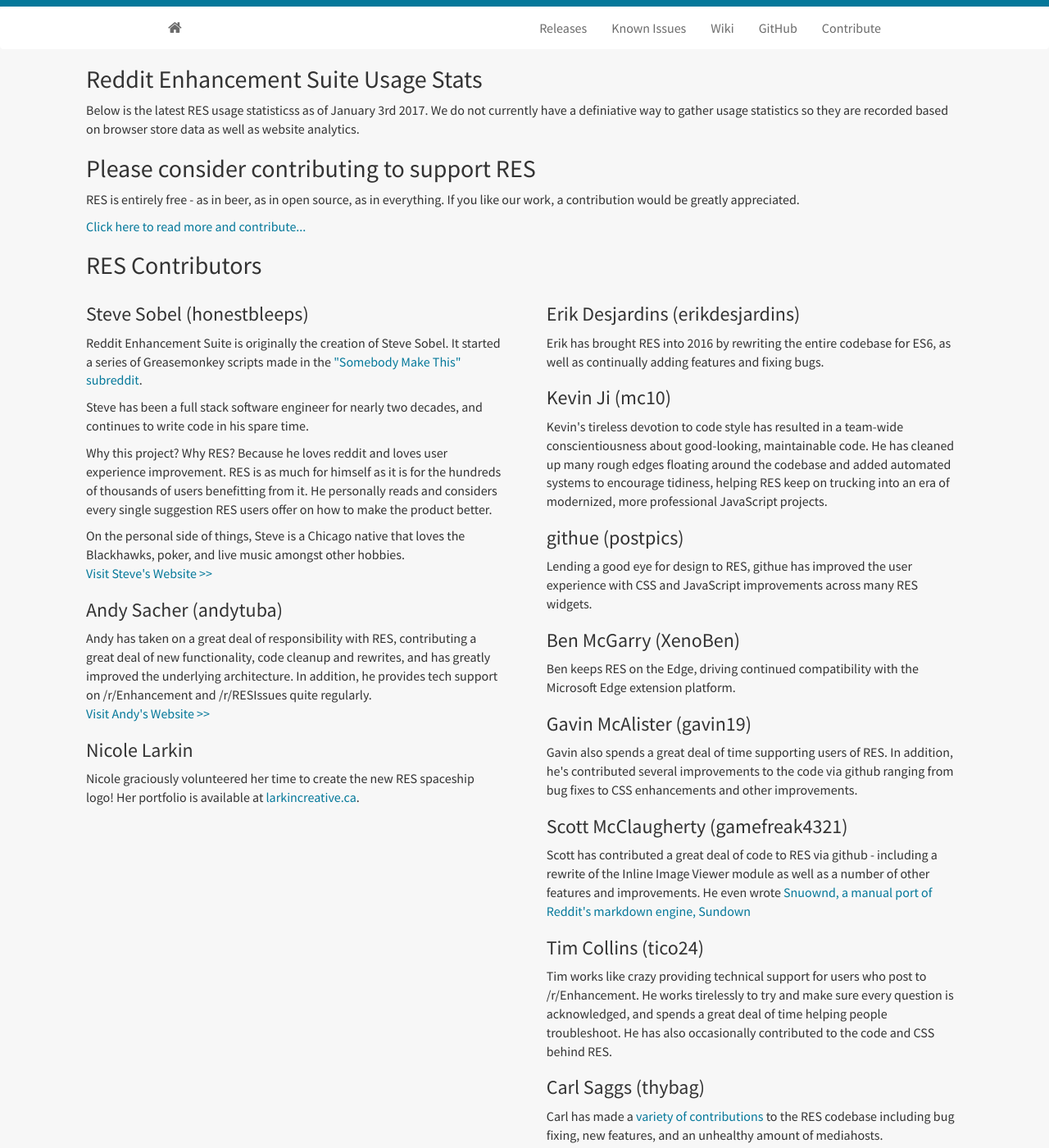
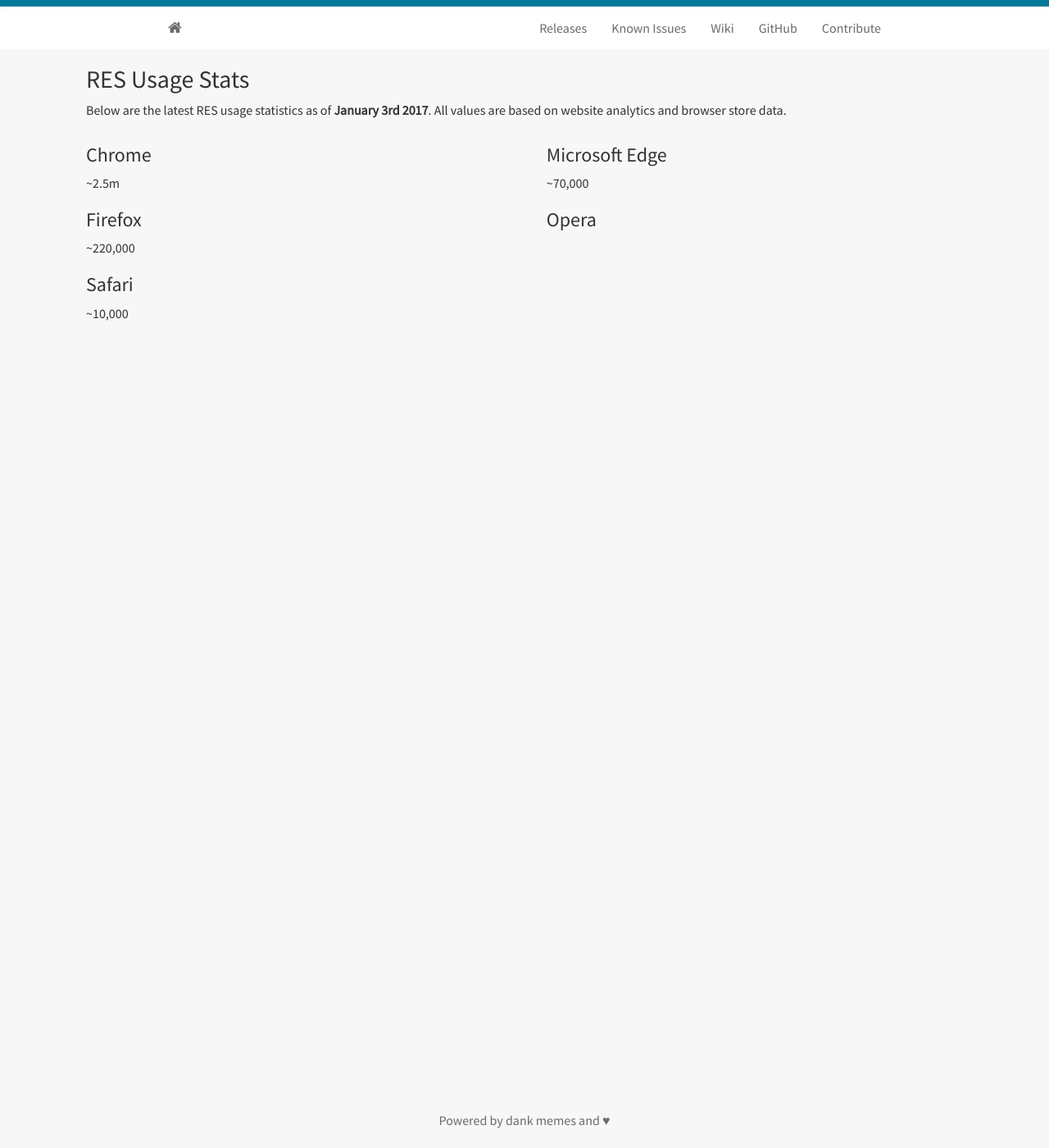
Before and after one commit to Reddit-Enhancement-Suite/Reddit-Enhancement-Suite.github.io, a Jekyll site: the page built from usage.html, in a window 1280 px wide and 1400 px high. Shown: the whole window at 82% size. Built offline with Jekyll 4.4.1, drawn with Linux system fonts in a browser that asks for light colours; nearby versions of some CDN libraries; some of the changed text lies outside the part shown.

Commit message:
Update usage.html

```diff
--- a/usage.html
+++ b/usage.html
@@ -3,59 +3,27 @@
 title: Usage
 ---
 
-<h2>Reddit Enhancement Suite Usage Stats</h2>
-<p>Below is the latest RES usage statisticss as of January 3rd 2017. We do not currently have a definiative way to gather usage statistics so they are recorded based on browser store data as well as website analytics.</p>
+<h2>RES Usage Stats</h2>
+<p>Below are the latest RES usage statistics as of <b>January 3rd 2017</b>. All values are based on website analytics and browser store data.</p>
 
-
-<h2>Please consider contributing to support RES</h2>
-<p>RES is entirely free - as in beer, as in open source, as in everything.  If you like our work, a contribution would be greatly appreciated.</p>
-<p><a href="/contribute" title="Contribute - money OR code!">Click here to read more and contribute...</a></p>
-
-
-<h2>RES Contributors</h2>
 <div class="twoCol">
 	<span>
-		<h3>Steve Sobel (honestbleeps)</h3>
-		<p>Reddit Enhancement Suite is originally the creation of Steve Sobel.  It started a series of Greasemonkey scripts made in the <a target="_blank" href="https://www.reddit.com/r/SomebodyMakeThis">"Somebody Make This" subreddit</a>.</p>
-		<p>Steve has been a full stack software engineer for nearly two decades, and continues to write code in his spare time.</p>
-		<p>Why this project? Why RES? Because he loves reddit and loves user experience improvement. RES is as much for himself as it is for the hundreds of thousands of users benefitting from it. He personally reads and considers every single suggestion RES users offer on how to make the product better.</p>
-		<p>On the personal side of things, Steve is a Chicago native that loves the Blackhawks, poker, and live music amongst other hobbies.<br>
-		<a target="_blank" href="http://honestbleeps.com/">Visit Steve's Website &gt;&gt;</a></p>
+		<h3>Chrome</h3>
+		<p>~2.5m</p>
 
-		<h3>Andy Sacher (andytuba)</h3>
-		<p>Andy has taken on a great deal of responsibility with RES, contributing a great deal of new functionality, code cleanup and rewrites, and has greatly improved the underlying architecture. In addition, he provides tech support on /r/Enhancement and /r/RESIssues quite regularly.<br>
-		<a target="_blank" href="https://andytuba.com/">Visit Andy's Website &gt;&gt;</a></p>
+		<h3>Firefox</h3>
+		<p>~220,000</p>
 
-		<h3>Nicole Larkin</h3>
-		<p>Nicole graciously volunteered her time to create the new RES spaceship logo! Her portfolio is available at <a href="http://larkincreative.ca">larkincreative.ca</a>.</p>
+		<h3>Safari</h3>
+		<p>~10,000 </p>
 
 	</span>
 	<span>
-		<h3>Erik Desjardins (erikdesjardins)</h3>
-		<p>Erik has brought RES into 2016 by rewriting the entire codebase for ES6, as well as continually adding features and fixing bugs.</p>
+		<h3>Microsoft Edge</h3>
+		<p>~70,000</p>
 
-		<h3>Kevin Ji (mc10)</h3>
-		<p>Kevin's tireless devotion to code style has resulted in a team-wide conscientiousness about good-looking, maintainable code. He has cleaned up many rough edges floating around the codebase and added automated systems to encourage tidiness, helping RES keep on trucking into an era of modernized, more professional JavaScript projects.</p>
+		<h3>Opera</h3>
+		<p></p>
 
-		<h3>githue (postpics)</h3>
-		<p>Lending a good eye for design to RES, githue has improved the user experience with CSS and JavaScript improvements across many RES widgets.</p>
-
-		<h3>Ben McGarry (XenoBen)</h3>
-		<p>Ben keeps RES on the Edge, driving continued compatibility with the Microsoft Edge extension platform.</p>
-
-		<h3>Gavin McAlister (gavin19)</h3>
-		<p>Gavin also spends a great deal of time supporting users of RES.  In addition, he's contributed several improvements to the code via github ranging from bug fixes to CSS enhancements and other improvements.</p>
-
-		<h3>Scott McClaugherty (gamefreak4321)</h3>
-		<p>Scott has contributed a great deal of code to RES via github - including a rewrite of the Inline Image Viewer module as well as a number of other features and improvements. He even wrote <a href="https://github.com/gamefreak/snuownd" target="_blank">Snuownd, a manual port of Reddit's markdown engine, Sundown</a></p>
-
-		<h3>Tim Collins (tico24)</h3>
-		<p>Tim works like crazy providing technical support for users who post to /r/Enhancement.  He works tirelessly to try and make sure every question is acknowledged, and spends a great deal of time helping people troubleshoot.  He has also occasionally contributed to the code and CSS behind RES.</p>
-
-		<h3>Carl Saggs (thybag)</h3>
-		<p>Carl has made a <a href="https://github.com/honestbleeps/Reddit-Enhancement-Suite/pulls?q=author%3Athybag%20is%3Amerged">variety of contributions</a> to the RES codebase including bug fixing, new features, and an unhealthy amount of mediahosts.</p>
 	</span>
 </div>
-
-<h2>Others not forgotten...</h2>
-<p>To anyone else who's contributed ideas, code, design or feedback - the RES team and userbase thanks you!  If you'd like to be listed here, please send a message to <a href="https://reddit.com/r/Enhancement">/r/Enhancement</a> or submit a pull request.  RES wouldn't be what it is today without the ideas, criticism and help of the reddit community.</p>
```
